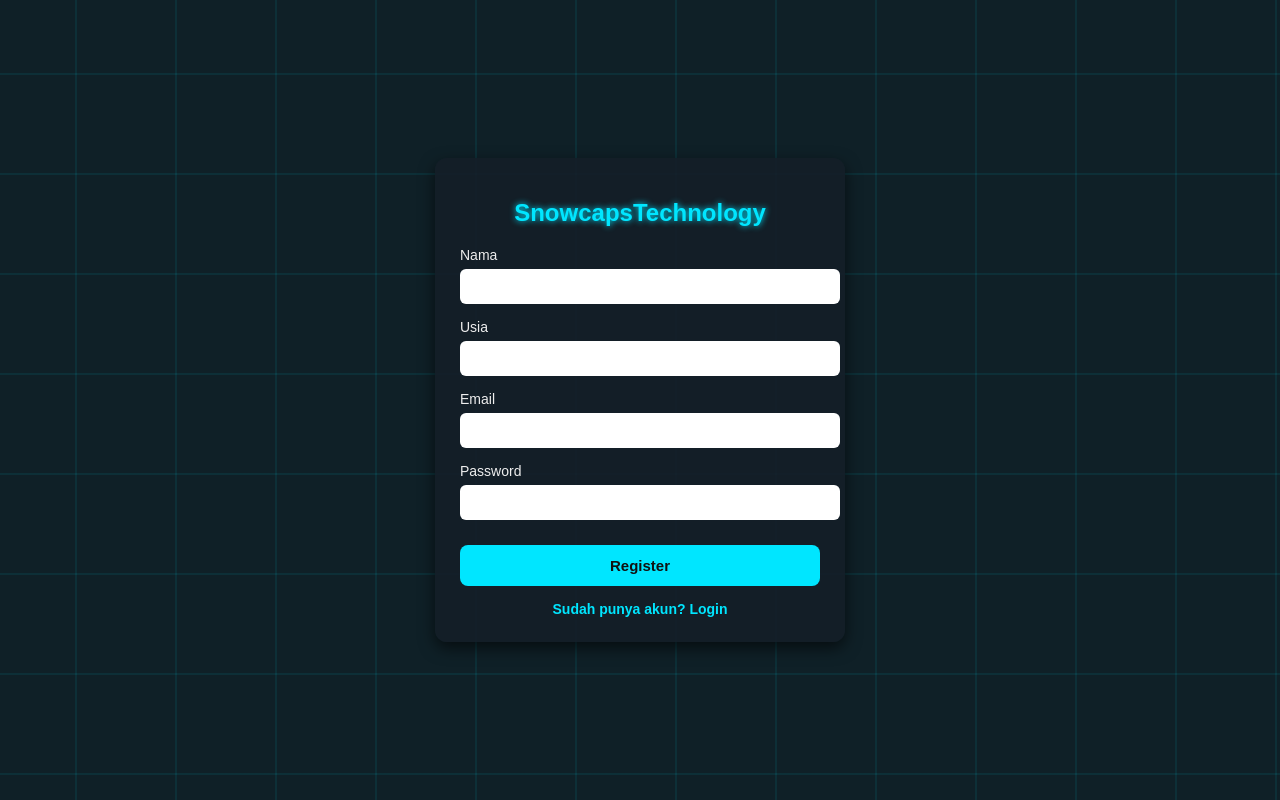
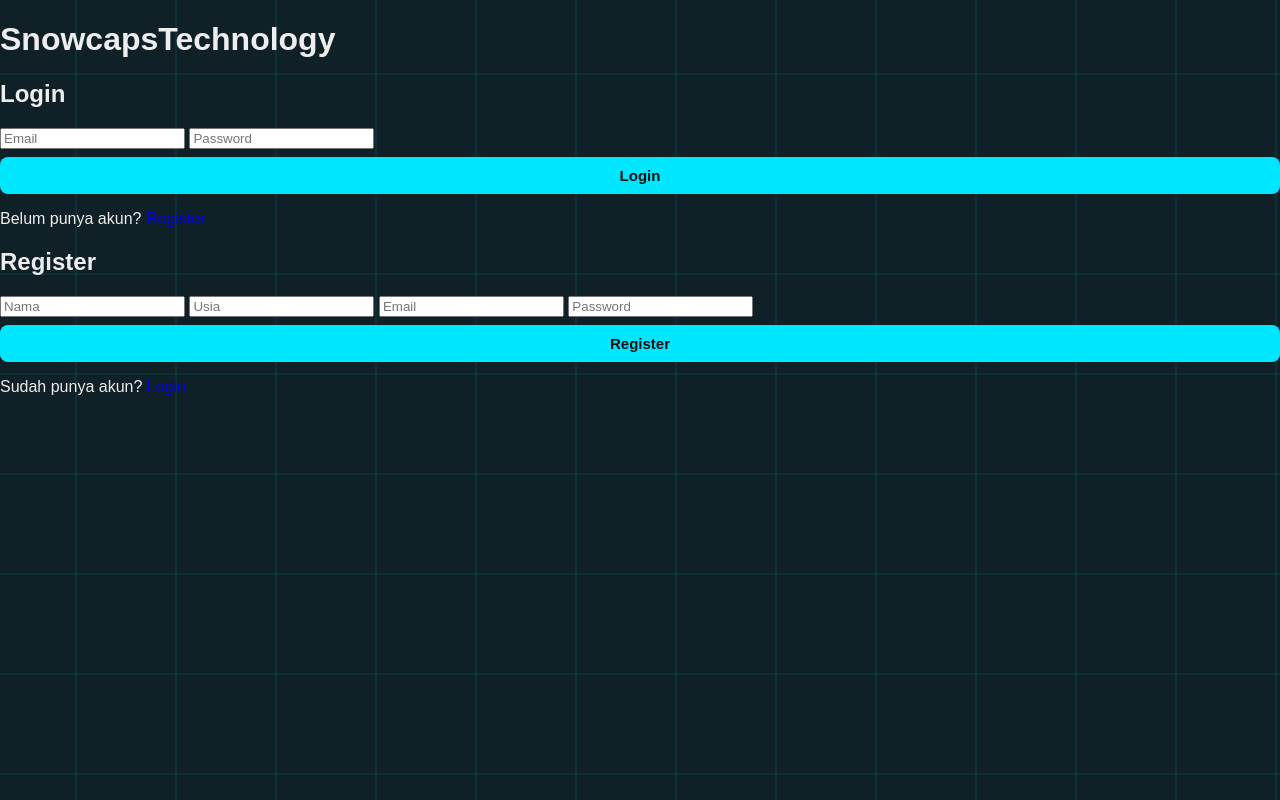
Before and after one commit to snowcapsbummer-dev/SnowcapsTechnology, a plain HTML site: page index.html in a window 1280 px wide. Drawn offline with Linux system fonts and the light colour scheme.

Commit message:
Update index.html

```diff
--- a/index.html
+++ b/index.html
@@ -5,129 +5,32 @@
   <meta name="viewport" content="width=device-width, initial-scale=1.0">
   <title>SnowcapsTechnology</title>
   <link rel="stylesheet" href="style.css">
-  <style>
-    body {
-      display: flex;
-      justify-content: center;
-      align-items: center;
-      height: 100vh;
-      margin: 0;
-      font-family: Arial, sans-serif;
-      background: #0f2027;
-      color: #eee;
-    }
-    .container {
-      width: 100%;
-      max-width: 360px;
-      background: rgba(20,30,40,0.9);
-      padding: 25px;
-      border-radius: 12px;
-      box-shadow: 0 6px 16px rgba(0,0,0,0.6);
-      text-align: center;
-    }
-    h1 {
-      margin-bottom: 20px;
-      font-size: 24px;
-      color: #00e6ff;
-      text-shadow: 0 0 6px #00e6ff;
-    }
-    .form-group {
-      margin-bottom: 15px;
-      text-align: left;
-    }
-    .form-group label {
-      font-size: 14px;
-      margin-bottom: 6px;
-      display: block;
-    }
-    .form-group input {
-      width: 100%;
-      padding: 10px;
-      border: none;
-      border-radius: 6px;
-      outline: none;
-    }
-    button {
-      margin-top: 10px;
-      width: 100%;
-      padding: 12px;
-      border: none;
-      border-radius: 8px;
-      background: #00e6ff;
-      color: #111;
-      font-weight: bold;
-      font-size: 15px;
-      cursor: pointer;
-      transition: background 0.3s ease;
-    }
-    button:hover {
-      background: #00b8d4;
-    }
-    .switch {
-      margin-top: 15px;
-      font-size: 14px;
-      color: #aaa;
-    }
-    .switch span {
-      color: #00e6ff;
-      cursor: pointer;
-      font-weight: bold;
-    }
-  </style>
 </head>
 <body>
-  <div class="container">
-    <h1>SnowcapsTechnology</h1>
-    <form id="authForm">
-      <div class="form-group">
-        <label for="username">Nama</label>
-        <input type="text" id="username" required>
-      </div>
-      <div class="form-group">
-        <label for="age">Usia</label>
-        <input type="number" id="age" required>
-      </div>
-      <div class="form-group" id="emailGroup">
-        <label for="email">Email</label>
-        <input type="email" id="email" required>
-      </div>
-      <div class="form-group">
-        <label for="password">Password</label>
-        <input type="password" id="password" required>
-      </div>
-      <button type="submit" id="submitBtn">Register</button>
+  <div class="auth-container">
+    <h1 class="glow">SnowcapsTechnology</h1>
+
+    <!-- Login Form -->
+    <form id="loginForm" class="form">
+      <h2>Login</h2>
+      <input type="email" id="loginEmail" placeholder="Email" required>
+      <input type="password" id="loginPassword" placeholder="Password" required>
+      <button type="submit">Login</button>
+      <p>Belum punya akun? <a href="#" onclick="toggleForm()">Register</a></p>
     </form>
-    <div class="switch">
-      <span id="toggleMode">Sudah punya akun? Login</span>
-    </div>
+
+    <!-- Register Form -->
+    <form id="registerForm" class="form hidden">
+      <h2>Register</h2>
+      <input type="text" id="regName" placeholder="Nama" required>
+      <input type="number" id="regAge" placeholder="Usia" required>
+      <input type="email" id="regEmail" placeholder="Email" required>
+      <input type="password" id="regPassword" placeholder="Password" required>
+      <button type="submit">Register</button>
+      <p>Sudah punya akun? <a href="#" onclick="toggleForm()">Login</a></p>
+    </form>
   </div>
 
-  <script>
-    const form = document.getElementById("authForm");
-    const toggleMode = document.getElementById("toggleMode");
-    const emailGroup = document.getElementById("emailGroup");
-    const submitBtn = document.getElementById("submitBtn");
-
-    let isLogin = false;
-
-    toggleMode.addEventListener("click", () => {
-      isLogin = !isLogin;
-      if (isLogin) {
-        emailGroup.style.display = "none";
-        submitBtn.textContent = "Login";
-        toggleMode.textContent = "Belum punya akun? Register";
-      } else {
-        emailGroup.style.display = "block";
-        submitBtn.textContent = "Register";
-        toggleMode.textContent = "Sudah punya akun? Login";
-      }
-    });
-
-    form.addEventListener("submit", (e) => {
-      e.preventDefault();
-      // Simulasi register & login berhasil
-      window.location.href = "shop.html";
-    });
-  </script>
+  <script src="script.js"></script>
 </body>
 </html>
```
